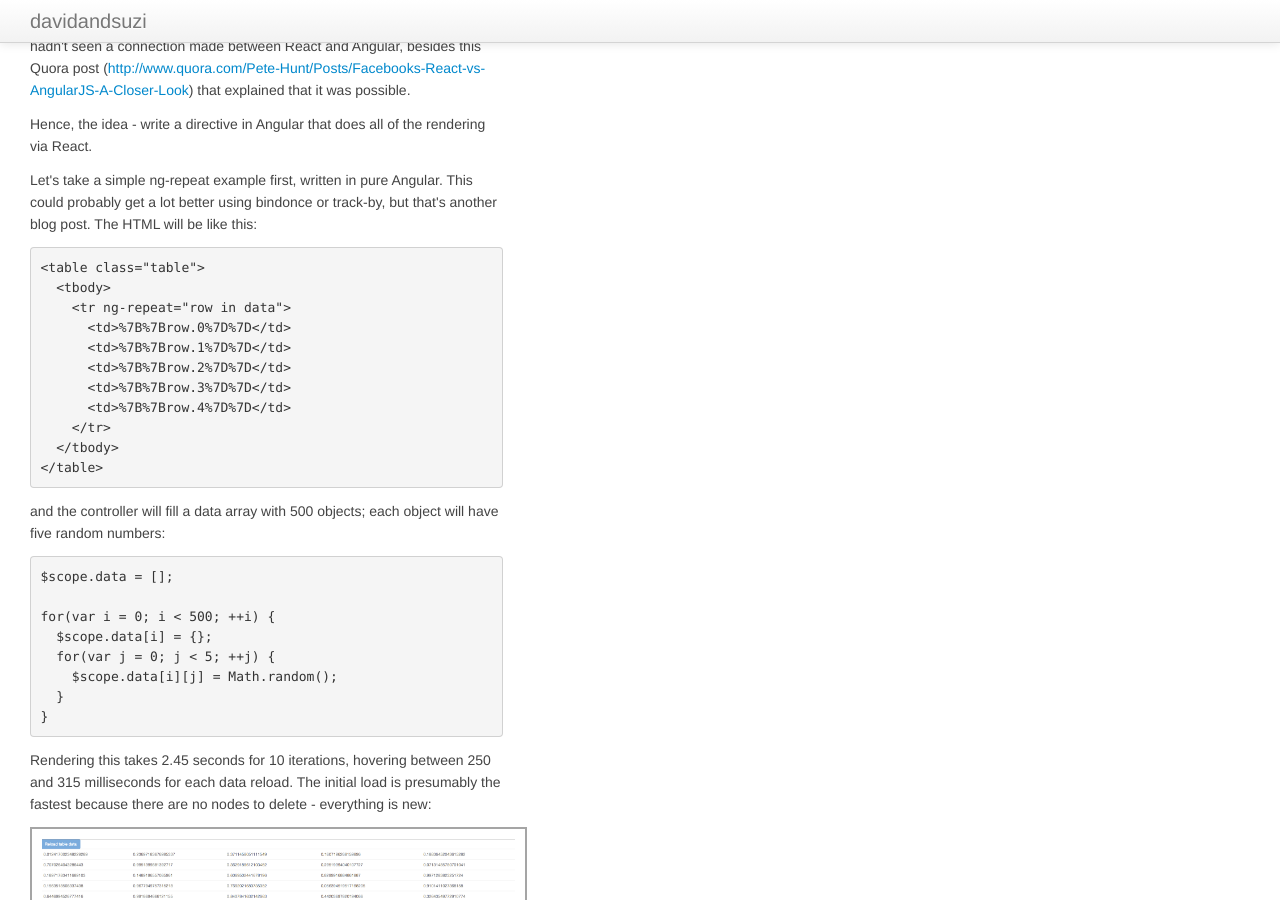
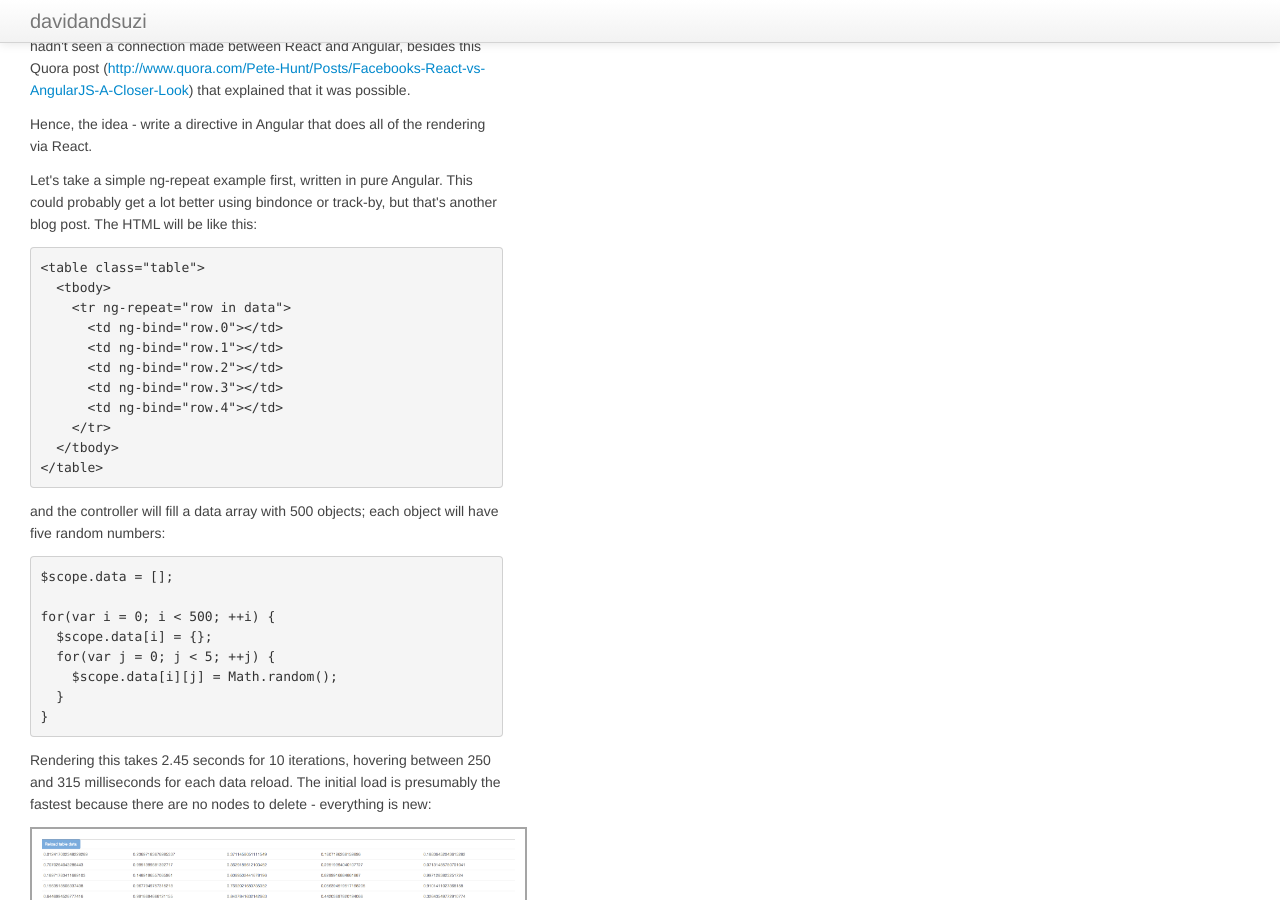
Before and after one commit to davidchang/davidandsuzi.com, a Jekyll site: the page built from _posts/2013-12-17-ngreact-react-components-in-angular.html, in a window 1280 px wide and 900 px high, scrolled down 560 px. Built offline with Jekyll 4.4.1, drawn with Linux system fonts in a browser that asks for light colours.

Commit message:
fixing problem with curly braces not showing up in pre

```diff
--- a/_posts/2013-12-17-ngreact-react-components-in-angular.html
+++ b/_posts/2013-12-17-ngreact-react-components-in-angular.html
@@ -57,11 +57,11 @@ Let's take a simple ng-repeat example first, written in pure Angular. This could
 &lt;table class=&quot;table&quot;&gt;
   &lt;tbody&gt;
     &lt;tr ng-repeat=&quot;row in data&quot;&gt;
-      &lt;td&gt;%7B%7Brow.0%7D%7D&lt;/td&gt;
-      &lt;td&gt;%7B%7Brow.1%7D%7D&lt;/td&gt;
-      &lt;td&gt;%7B%7Brow.2%7D%7D&lt;/td&gt;
-      &lt;td&gt;%7B%7Brow.3%7D%7D&lt;/td&gt;
-      &lt;td&gt;%7B%7Brow.4%7D%7D&lt;/td&gt;
+      &lt;td ng-bind=&quot;row.0&quot;&gt;&lt;/td&gt;
+      &lt;td ng-bind=&quot;row.1&quot;&gt;&lt;/td&gt;
+      &lt;td ng-bind=&quot;row.2&quot;&gt;&lt;/td&gt;
+      &lt;td ng-bind=&quot;row.3&quot;&gt;&lt;/td&gt;
+      &lt;td ng-bind=&quot;row.4&quot;&gt;&lt;/td&gt;
     &lt;/tr&gt;
   &lt;/tbody&gt;
 &lt;/table&gt;</pre>
```
